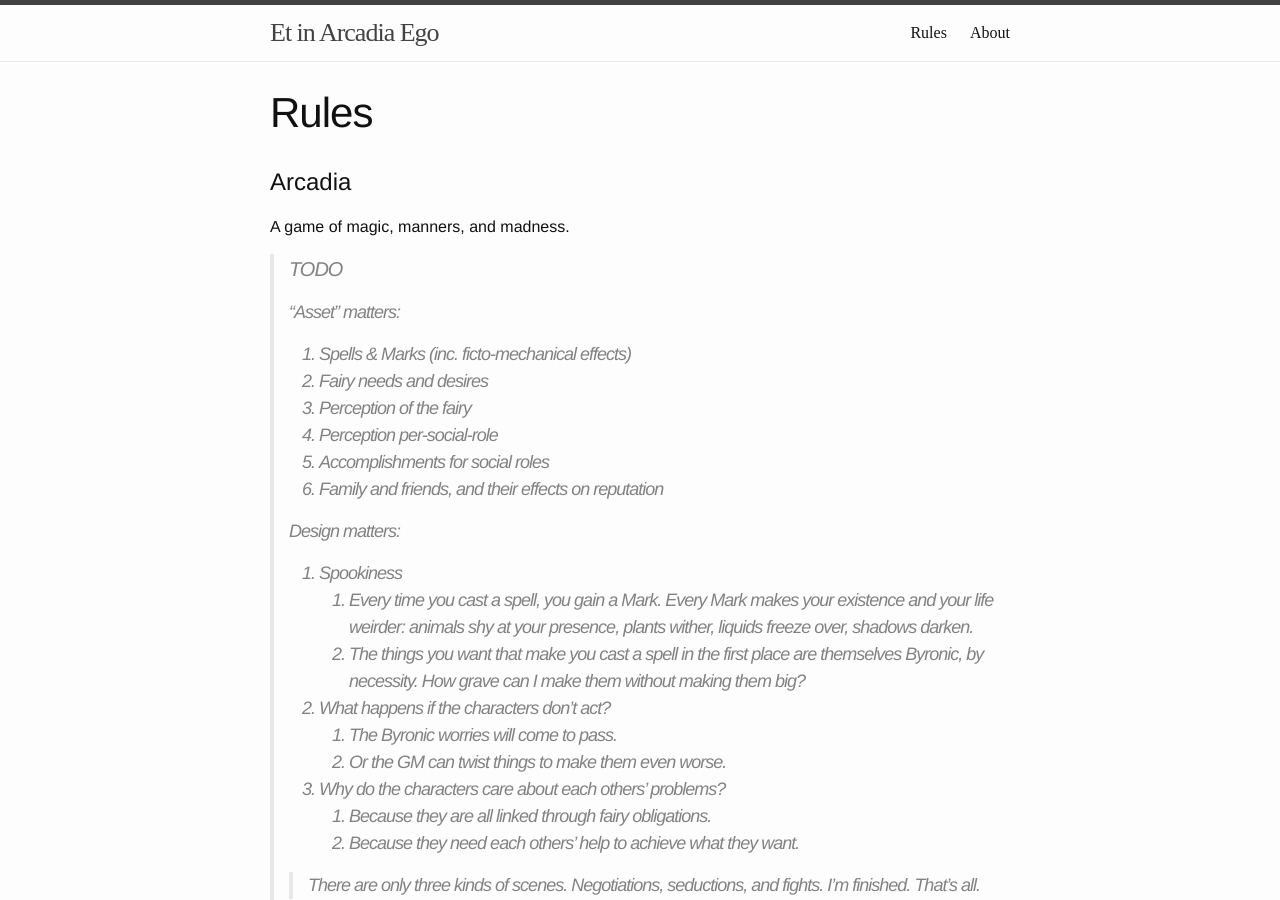
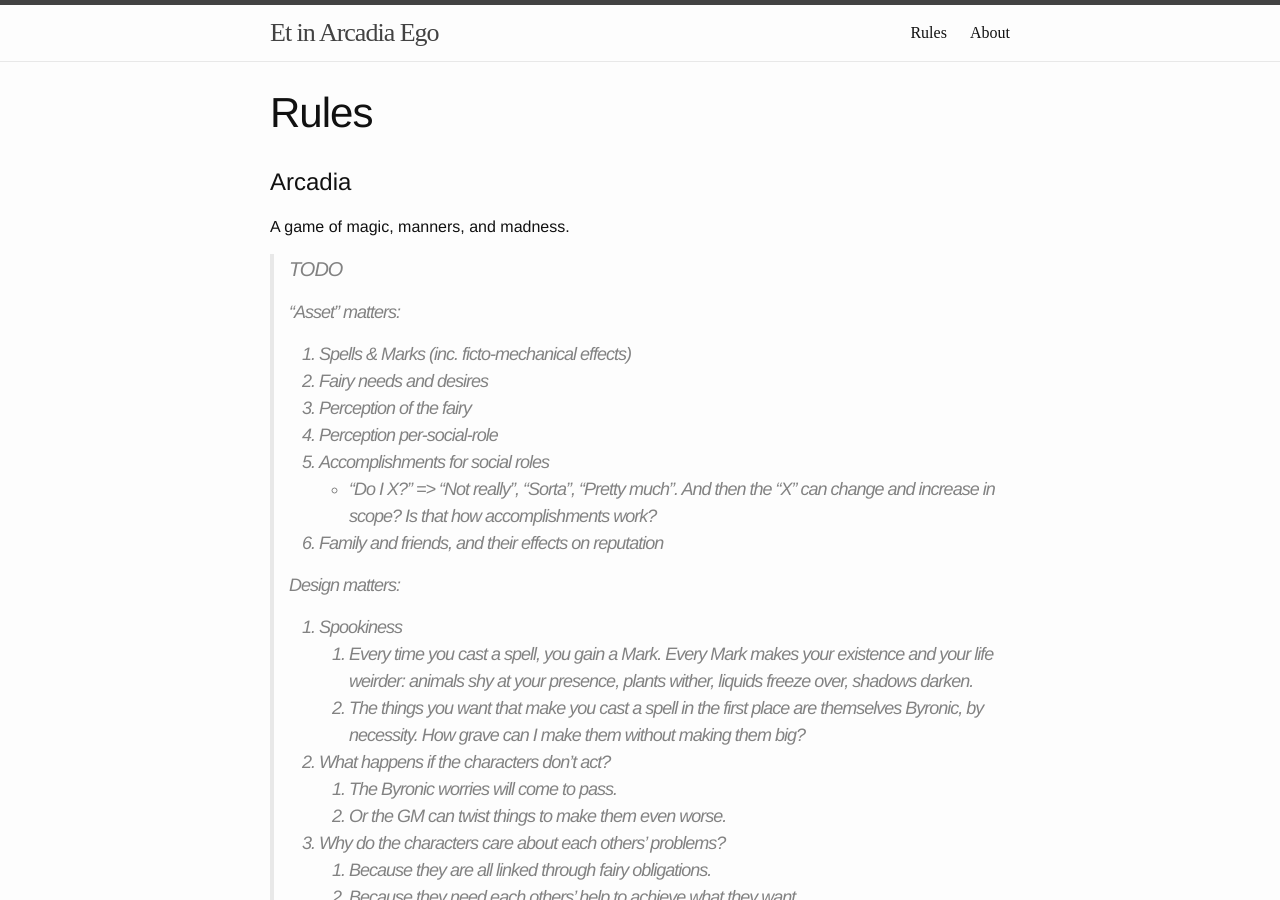
Before and after one commit to wlonk/arcadia, a Jekyll site: the page built from rules/index.md, in a window 1280 px wide and 900 px high. Built offline with Jekyll 4.4.1, drawn with Linux system fonts in a browser that asks for light colours; some web fonts are replaced.

Commit message:
Notes on accomplishments.

```diff
--- a/rules/index.md
+++ b/rules/index.md
@@ -17,6 +17,8 @@ A game of magic, manners, and madness.
 >  3. Perception of the fairy
 >  4. Perception per-social-role
 >  5. Accomplishments for social roles
+>       * "Do I X?" => "Not really", "Sorta", "Pretty much". And then the "X"
+>         can change and increase in scope? Is that how accomplishments work?
 >  6. Family and friends, and their effects on reputation
 >
 >  Design matters:
```
